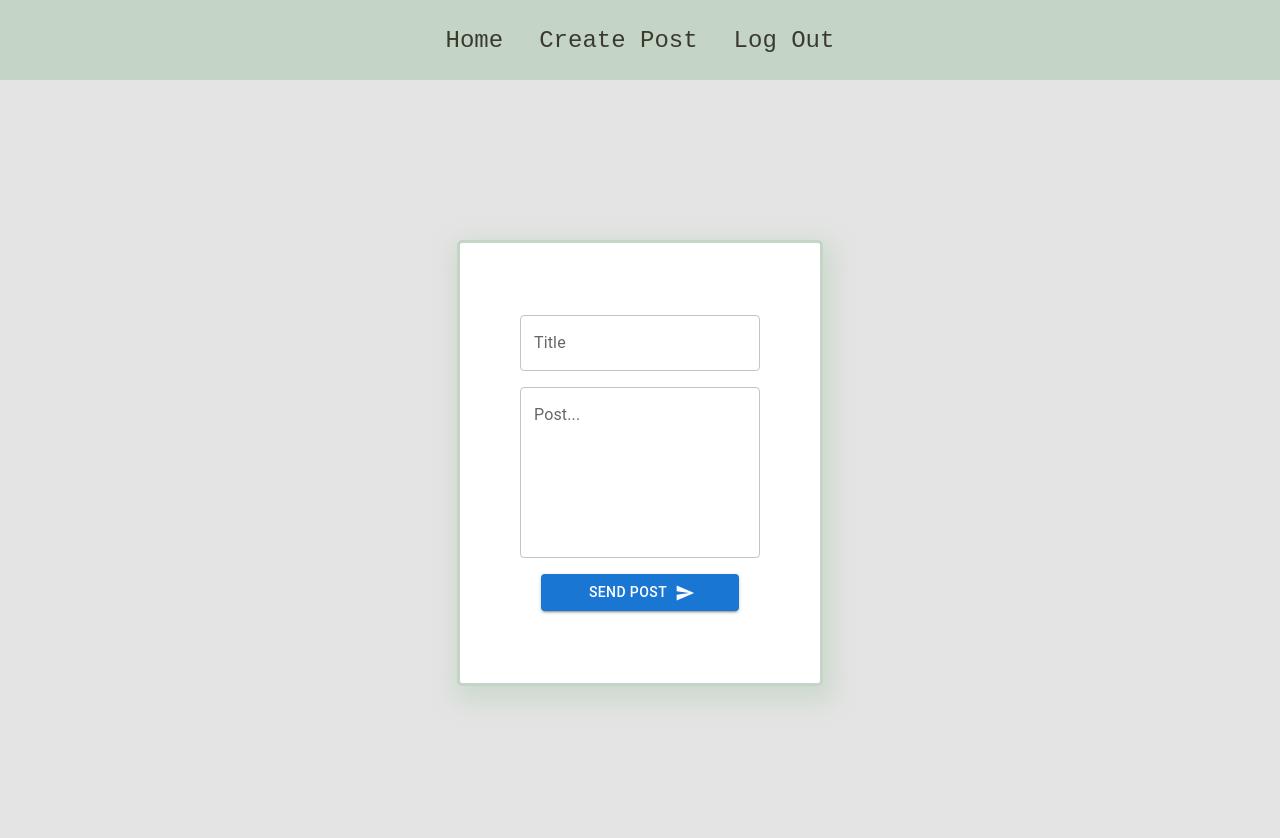
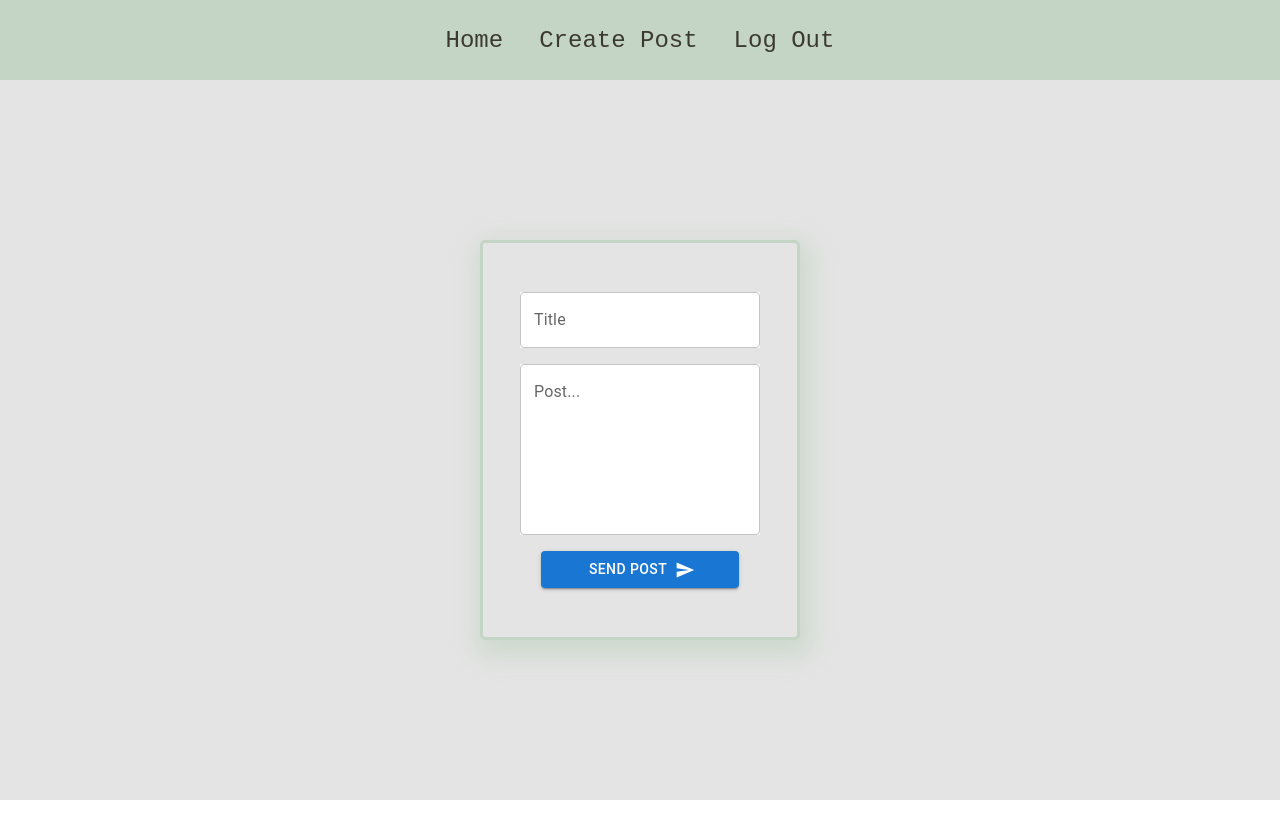
Before and after one commit to mkisecok/Blog-with-Firebase-and-React, a React (Create React App) app in the folder my-blog/: page /createpost in a window 1280 px wide. Shown: the top 838 px of the page. After the commit the page ends 800 px from the top, so only its background shows below. Built offline with nearby package versions, Linux system fonts and the light colour scheme; no server answers; sample sign-in values are in the browser's storage.

Commit message:
styled: Chance the style of Home && CreatePost component

```diff
--- a/my-blog/src/Pages/CreatePost/CreatePost.css
+++ b/my-blog/src/Pages/CreatePost/CreatePost.css
@@ -1,3 +1,6 @@
+*{
+    box-sizing: border-box;
+}
 .createPostPage{
     padding: 20vh 20vw;
     margin: 0 auto;
@@ -11,9 +14,14 @@
     margin: 0 auto;
     width: 25vw;
     height: 50vh;
-    padding: 20px;
+    padding: 20%;
     border: 3px solid #c5d5c5;
     border-radius: 5px;
+    background-color: rgb(228, 228, 228);
+    box-shadow: 4px 9px 24px 7px rgba(197,213,197,0.72);
+    min-width:300px;
+}
+.text-area{
     background-color: white;
-    box-shadow: 4px 9px 24px 7px rgba(197,213,197,0.72);
+
 }
--- a/my-blog/src/Pages/CreatePost/CreatePost.jsx
+++ b/my-blog/src/Pages/CreatePost/CreatePost.jsx
@@ -36,13 +36,14 @@ function CreatePost({isAuth}) {
             <Box className='Box' component="form" sx={{'& > :not(style)': { m: 1, width: '25ch' }, }}autoComplete="off">
             <TextField
             id="title"
-
+            className='text-area'
             label="Title"
             variant="outlined"
             onChange={(event)=>{setTitle(event.target.value)}}/>
 
             <TextField
             id="post"
+            className='text-area'
             label="Post..."
             multiline rows={6}
             onChange={(event)=>{setPostText(event.target.value)}}
--- a/my-blog/src/Pages/Home/Home.css
+++ b/my-blog/src/Pages/Home/Home.css
@@ -0,0 +1,4 @@
+.homePage{
+    background-color: rgb(228, 228, 228);
+    min-height: 100vh;
+}
--- a/my-blog/src/Pages/Home/Home.jsx
+++ b/my-blog/src/Pages/Home/Home.jsx
@@ -3,6 +3,7 @@ import React, { useEffect, useState } from 'react'
 import { auth, db } from '../../firebase-config';
 import Button from '@mui/material/Button';
 import DeleteIcon from '@mui/icons-material/Delete';
+import './Home.css'
 
 
 function Home({isAuth}) {
--- a/my-blog/src/Pages/Login/Login.jsx
+++ b/my-blog/src/Pages/Login/Login.jsx
@@ -18,7 +18,7 @@ function Login({setIsAuth}) {
     }
    return (
         <div className='loginPage'>
-           <p>Sign in With Google to Continue</p>
+           <p >Sign in With Google to Continue</p>
            <Button className='goggle-btn' variant="outlined" onClick={signInWithGoogle}> <FcGoogle className='google-icon'/> &nbsp;  Sign in with Google</Button>
         </div>
     )
```
